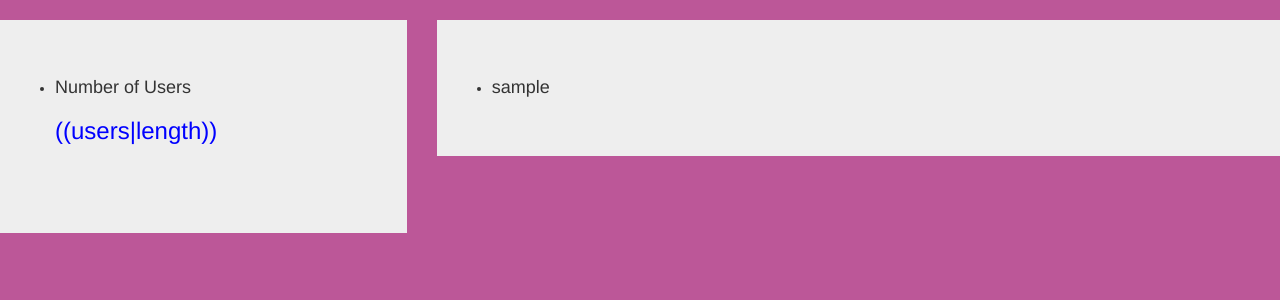
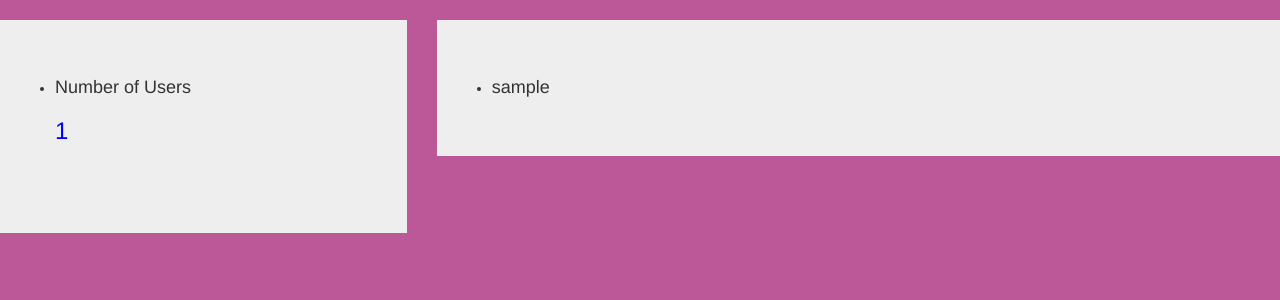
Before and after one commit to brandonium21/snowflake, a Python web app: template app/templates/pages/log.html in a window 1280 px wide. Shown: the part 52-352 px from the top of the page. Run offline with Jinja, Linux system fonts and the light colour scheme; the template is opened without the code that fills it: most values are stand-ins (such as "Sample title", 1, 10 or a date in 2020); some libraries are stand-ins or nearby versions.

```diff
--- a/app/templates/pages/log.html
+++ b/app/templates/pages/log.html
@@ -21,8 +21,7 @@ body {
 .text-primary {
     font-weight: 500;
 }
-hr {}
-.jumbotron {}
+hr {} .jumbotron {}
 </style>
 
 <body>
@@ -31,7 +30,7 @@ hr {}
             <a class="navbar-brand" href="#">SnowFlake User Log (admin Only)</a>
         </div>
     </nav>
-{% if users %} {% for user in users %}
+    {% if users %} {% for user in users %}
     <div class="row">
         <div class="col-md-4">
             <div class='jumbotron'>
@@ -39,8 +38,9 @@ hr {}
                     <ul>
                         <li>
                             <h4>Number of Users</h4>
-                            <h3 style="color: blue;">((users|length))</h3>
                         </li>
+                        <h3 style="color: blue;">{{users|length}}</h3>
+
                         <hr>
                     </ul>
                 </div>
```
